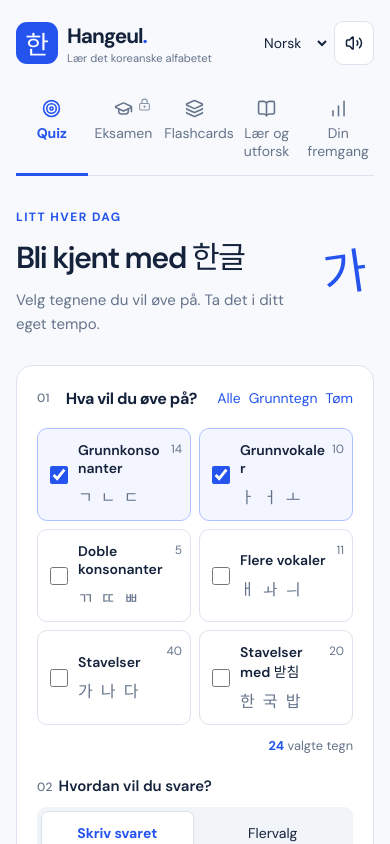
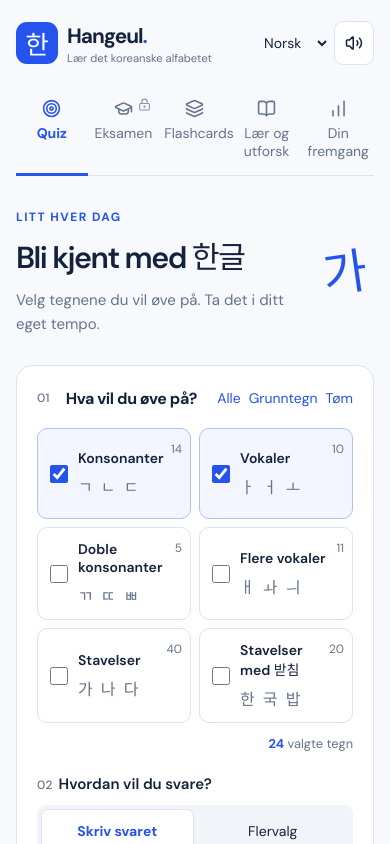
Before and after one commit to alkval/hangeul, a React (Vite) app: page / in a window 390 px wide. Shown: the top 844 px of the page. Built offline with nearby package versions, Linux system fonts and the light colour scheme.

Commit message:
Use compact Norwegian group labels on mobile

```diff
--- a/src/copy.ts
+++ b/src/copy.ts
@@ -7,7 +7,7 @@ const copy = {
   practice:['LITT HVER DAG','A LITTLE EVERY DAY','매일 조금씩'], title:['Bli kjent med 한글','Get to know 한글','한글과 친해지기'],
   intro:['Velg tegnene du vil øve på. Ta det i ditt eget tempo.','Choose what to practise. Go at your own pace.','연습할 글자를 선택하고 자신의 속도로 공부하세요.'],
   groups:['Hva vil du øve på?','What would you like to practise?','무엇을 연습할까요?'],
-  consonants:['Grunnkonsonanter','Basic consonants','기본 자음'], vowels:['Grunnvokaler','Basic vowels','기본 모음'],
+  consonants:['Konsonanter','Basic consonants','기본 자음'], vowels:['Vokaler','Basic vowels','기본 모음'],
   tense:['Doble konsonanter','Tense consonants','쌍자음'], extra:['Flere vokaler','More vowels','추가 모음'],
   syllables:['Stavelser','Syllables','음절'], finals:['Stavelser med 받침','Syllables with batchim','받침이 있는 음절'],
   all:['Alle','All','전체'], basic:['Grunntegn','Basics','기본 글자'], clear:['Tøm','Clear','해제'],
```
